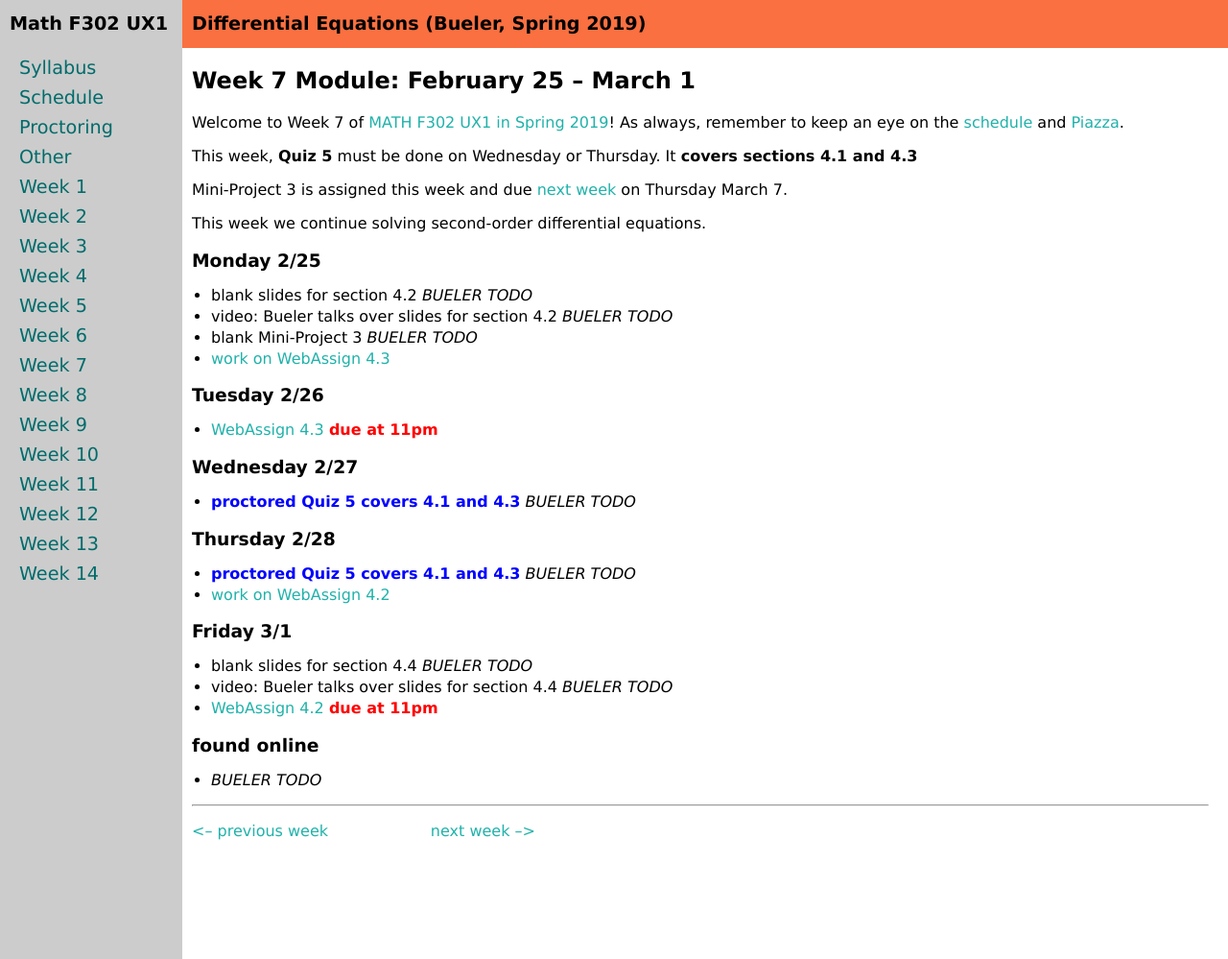
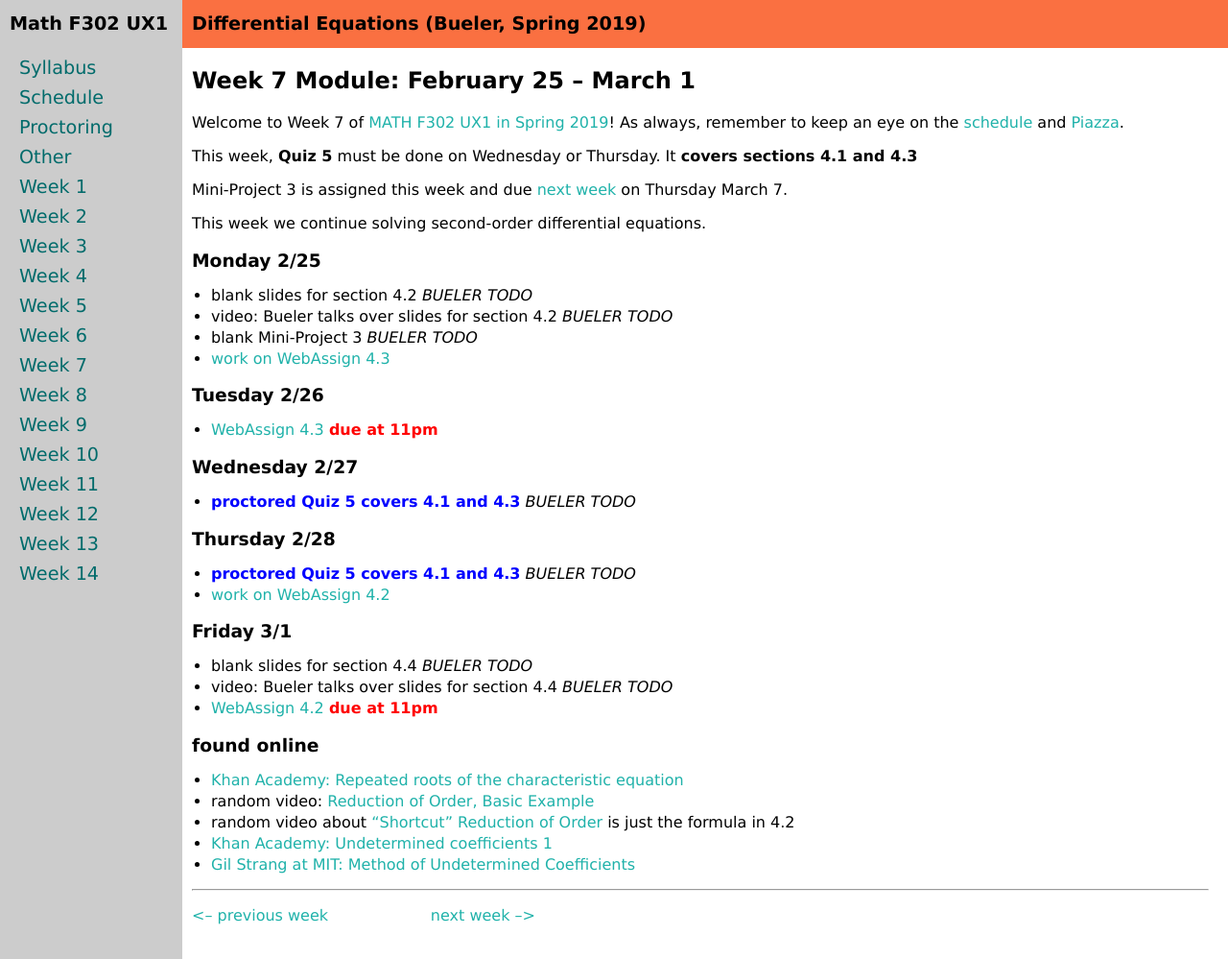
Before and after one commit to bueler/math302, a Jekyll site: the page built from week7.md, in a window 1280 px wide and 999 px high. Shown: the whole window at 96% size. Built offline with Jekyll 4.4.1, drawn with Linux system fonts in a browser that asks for light colours.

Commit message:
I curate stuff

```diff
--- a/week7.md
+++ b/week7.md
@@ -35,7 +35,11 @@ This week we continue solving second-order differential equations.
 * [WebAssign 4.2](https://www.webassign.net/) <span style="color:red">**due at 11pm**</span>
 
 ### found online
-* _BUELER TODO_
+* [Khan Academy: Repeated roots of the characteristic equation](https://www.khanacademy.org/math/differential-equations/second-order-differential-equations/modal/v/repeated-roots-of-the-characteristic-equation)
+* random video: [Reduction of Order, Basic Example](https://www.youtube.com/watch?v=oQSFW8BIrY0)
+* random video about ["Shortcut" Reduction of Order](https://www.youtube.com/watch?v=Jm395-EPQ1Y) is just the formula in 4.2
+* [Khan Academy: Undetermined coefficients 1](https://www.khanacademy.org/math/differential-equations/second-order-differential-equations/modal/v/undetermined-coefficients-1)
+* [Gil Strang at MIT: Method of Undetermined Coefficients](https://ocw.mit.edu/resources/res-18-009-learn-differential-equations-up-close-with-gilbert-strang-and-cleve-moler-fall-2015/differential-equations-and-linear-algebra/second-order-equations/method-of-undetermined-coefficients/)
 
 <hr>
 <a align="left" href="week6">\<-- previous week</a>  &nbsp; &nbsp; &nbsp; &nbsp; &nbsp; &nbsp; &nbsp; &nbsp; &nbsp; &nbsp; <a align="right" href="week8">next week --\></a>
```
